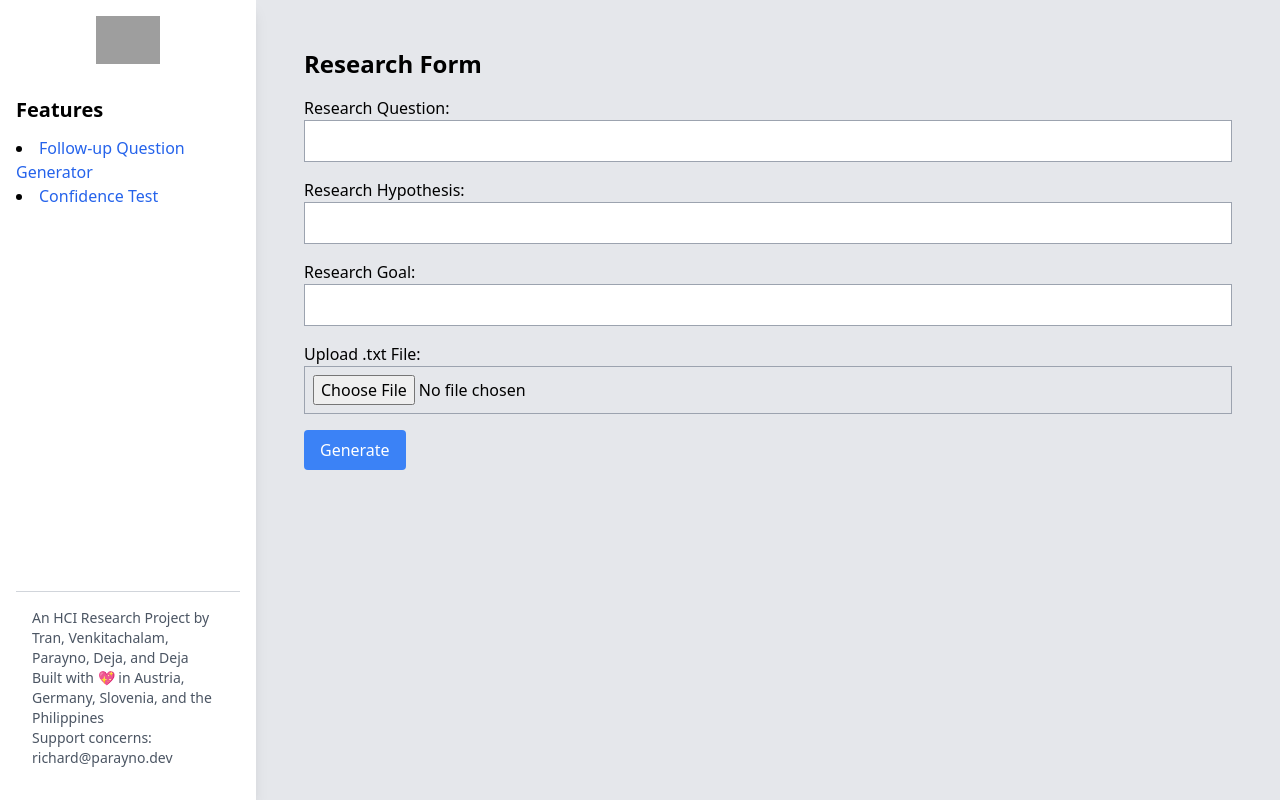
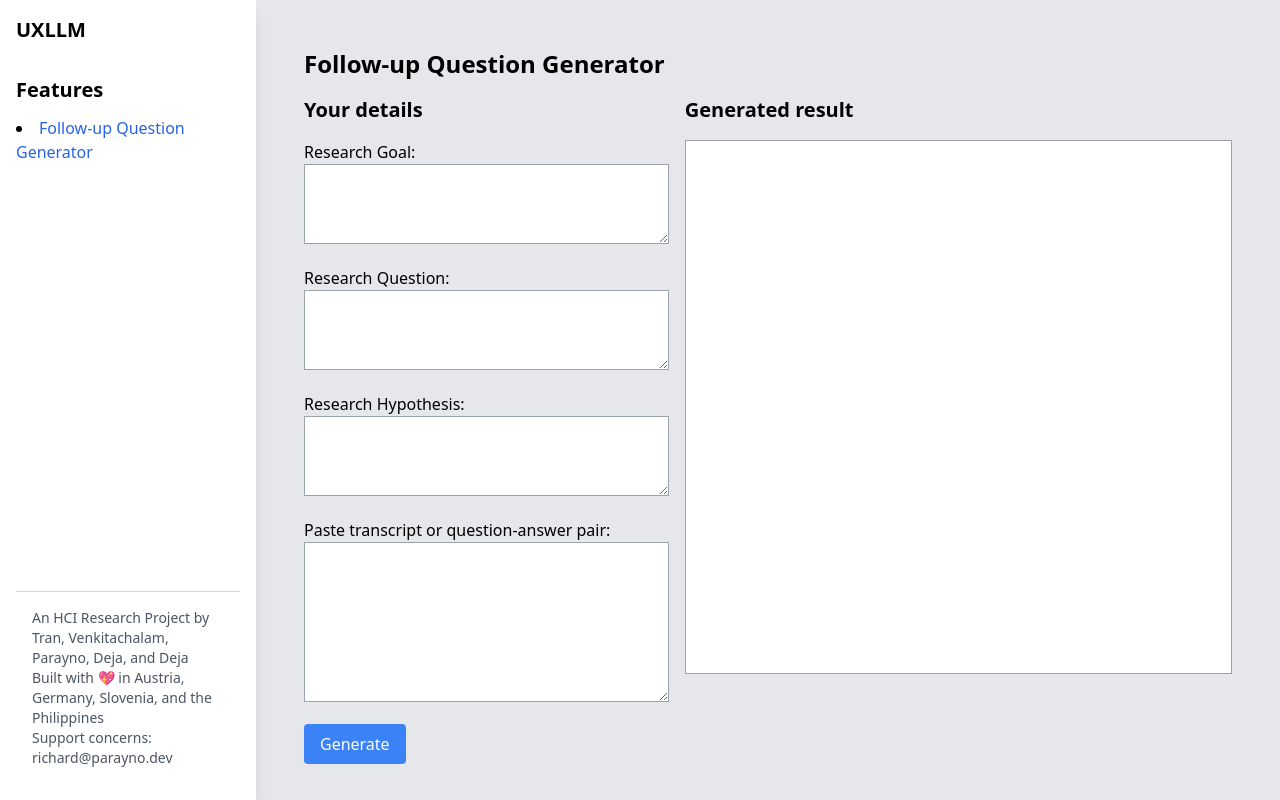
Before and after one commit to richard-parayno/ux-llm, a Flask app: page / in a window 1280 px wide. Run offline with Flask 3, Linux system fonts and the light colour scheme; some libraries are stand-ins or nearby versions; grey boxes are pictures that could not be loaded.

Commit message:
I AM A GOOD PROOMPTER NOW

```diff
--- a/app.py
+++ b/app.py
@@ -1,35 +1,42 @@
-from flask import Flask, render_template, request, redirect, url_for, flash
+from flask import Flask, render_template, request, redirect, url_for, flash, jsonify
 from forms import LLMParamsForm, LLMConfidenceForm
 from poc import llm_process #import llm processing logic
+from llm_logic import oneshot_process
 from confidence_test import ct_process
 import os
+import json
 
 app = Flask(__name__)
 app.config['SECRET_KEY'] = 'YourSecretKey' # Replace with your own secret key
 app.config['UPLOAD_PATH'] = 'uploads'  # directory to save uploaded files
 
 
-@app.route('/', methods=['GET', 'POST'])
+@app.route('/')
 def index():
-    form = LLMParamsForm()
-    result = None #init result var
-    if form.validate_on_submit():
-        # Check if upload path exists, create it if it does not
-        if not os.path.exists(app.config['UPLOAD_PATH']):
-            os.makedirs(app.config['UPLOAD_PATH'])
+    research_question = request.args.get('research_question', default='')
+    research_hypothesis = request.args.get('research_hypothesis', default='')
+    research_goal = request.args.get('research_goal', default='')
+    transcript = request.args.get('transcript', default='')
 
-        file = form.interview_transcripts.data
-        filename = file.filename
-        file.save(os.path.join(app.config['UPLOAD_PATH'], filename))
+    return render_template('index.html', research_question=research_question, research_hypothesis=research_hypothesis, research_goal=research_goal, transcript=transcript)
 
-        # Pass params
-        transcript_path = os.path.join(app.config['UPLOAD_PATH'], filename)
-        result = llm_process(form.goal.data, form.questions.data, form.hypotheses.data, transcript_path)
+@app.route('/oneshot', methods=['POST'])
+def generate():
+    if request.method == 'POST':
+        research_question = request.form.get('research_question')
+        research_goal = request.form.get('research_goal')
+        research_hypothesis = request.form.get('research_hypothesis')
+        transcript = request.form.get('transcript')
 
-        flash('Processing Complete!', 'success')
+        output = oneshot_process(research_question, research_goal, research_hypothesis, transcript)
 
-        #return redirect(url_for('index'))  # or redirect to a success page
-    return render_template('index.html', form=form, result=result)
+        # # Replace newline characters with <br> tag
+        output = output.replace('\n', '<br>')
+
+        flash(output)
+        return redirect(url_for('index'))
+
+    return redirect(url_for('index'))
 
 @app.route('/confidence-test', methods=['GET', 'POST'])
 def confidence_test():
--- a/static/dist/css/style.css
+++ b/static/dist/css/style.css
@@ -555,6 +555,14 @@ video {
   margin-bottom: 2rem;
 }
 
+.mt-4 {
+  margin-top: 1rem;
+}
+
+.mr-4 {
+  margin-right: 1rem;
+}
+
 .block {
   display: block;
 }
@@ -571,6 +579,48 @@ video {
   height: 100vh;
 }
 
+.h-40 {
+  height: 10rem;
+}
+
+.h-full {
+  height: 100%;
+}
+
+.h-20 {
+  height: 5rem;
+}
+
+.h-36 {
+  height: 9rem;
+}
+
+.h-fit {
+  height: -moz-fit-content;
+  height: fit-content;
+}
+
+.max-h-40 {
+  max-height: 10rem;
+}
+
+.max-h-screen {
+  max-height: 100vh;
+}
+
+.max-h-36 {
+  max-height: 9rem;
+}
+
+.max-h-fit {
+  max-height: -moz-fit-content;
+  max-height: fit-content;
+}
+
+.max-h-\[80\%\] {
+  max-height: 80%;
+}
+
 .w-1\/5 {
   width: 20%;
 }
@@ -585,6 +635,22 @@ video {
 
 .w-full {
   width: 100%;
+}
+
+.w-2\/5 {
+  width: 40%;
+}
+
+.w-3\/5 {
+  width: 60%;
+}
+
+.flex-1 {
+  flex: 1 1 0%;
+}
+
+.flex-shrink-0 {
+  flex-shrink: 0;
 }
 
 .flex-grow {
@@ -607,6 +673,30 @@ video {
   --tw-space-y-reverse: 0;
   margin-top: calc(1rem * calc(1 - var(--tw-space-y-reverse)));
   margin-bottom: calc(1rem * var(--tw-space-y-reverse));
+}
+
+.space-x-4 > :not([hidden]) ~ :not([hidden]) {
+  --tw-space-x-reverse: 0;
+  margin-right: calc(1rem * var(--tw-space-x-reverse));
+  margin-left: calc(1rem * calc(1 - var(--tw-space-x-reverse)));
+}
+
+.space-x-6 > :not([hidden]) ~ :not([hidden]) {
+  --tw-space-x-reverse: 0;
+  margin-right: calc(1.5rem * var(--tw-space-x-reverse));
+  margin-left: calc(1.5rem * calc(1 - var(--tw-space-x-reverse)));
+}
+
+.overflow-auto {
+  overflow: auto;
+}
+
+.overflow-hidden {
+  overflow: hidden;
+}
+
+.overflow-y-auto {
+  overflow-y: auto;
 }
 
 .rounded {
--- a/templates/index.html
+++ b/templates/index.html
@@ -5,13 +5,13 @@
     <link rel="stylesheet" href="{{url_for('static',filename='dist/css/style.css')}}">
 </head>
 <body class="bg-gray-200">
-    <div class="flex h-screen">
+    <div class="flex h-screen overflow-hidden">
         <!-- Sidebar -->
-        <div class="w-1/5 bg-white p-4 shadow-lg flex flex-col h-screen">
+        <div class="w-1/5 bg-white p-4 shadow-lg flex flex-col flex-shrink-0 h-full overflow-auto">
             <!-- Logo -->
             <div class="mb-8">
-                <a href="index.html">
-                    <img class="mx-auto h-12 w-auto" src="logo.svg" alt="logo">
+                <a href="index.html" class="text-xl font-bold">
+                    <!-- <img class="mx-auto h-12 w-auto" src="logo.svg" alt="logo"> -->UXLLM
                 </a>
             </div>
             <div class="flex-grow">
@@ -19,7 +19,7 @@
                     <h3 class="font-bold text-xl mb-3">Features</h3>
                     <ul class="list-disc list-inside">
                         <li><a href="#" class="text-blue-600">Follow-up Question Generator</a></li>
-                        <li><a href="#" class="text-blue-600">Confidence Test</a></li>
+                        <!-- <li><a href="#" class="text-blue-600">Confidence Test</a></li> -->
                     </ul>
                 </div>
             </div>
@@ -32,51 +32,92 @@
                 <p class="text-sm text-gray-600">Support concerns: richard@parayno.dev</p>
             </div>
         </div>
-        <div class="w-4/5 p-4">
+
+        <!-- main content -->
+        <div class="flex-1 p-4 w-full h-full overflow-auto">
             <div class="p-8">
-                <h1 class="text-2xl font-bold mb-4">Research Form</h1>
+                <h1 class="text-2xl font-bold mb-4">Follow-up Question Generator</h1>
 
-                <form  method="post" enctype="multipart/form-data" class="space-y-4">
+                <div class="flex">
+                    <!-- left -->
+                    <div class="w-2/5 mr-4">
+                        <h2 class="text-xl font-bold mb-4">Your details</h2>
+                        <form id="researchForm" action="{{ url_for('generate') }}" method="post" enctype="multipart/form-data" class="space-y-4">
+                            <div>
+                                <label class="block">Research Goal:</label>
+                                <textarea name="research_goal" class="border border-gray-400 p-2 w-full h-20 rich-text">{{ research_goal|default('') }}</textarea>
+                            </div>
+
                             <div>
                                 <label class="block">Research Question:</label>
-                        <input type="text" name="research_question" class="border border-gray-400 p-2 w-full">
+                                <textarea name="research_question" class="border border-gray-400 p-2 w-full h-20 rich-text">{{ research_question|default('') }}</textarea>
                             </div>
 
                             <div>
                                 <label class="block">Research Hypothesis:</label>
-                        <input type="text" name="research_hypothesis" class="border border-gray-400 p-2 w-full">
+                                <textarea name="research_hypothesis" class="border border-gray-400 p-2 w-full h-20 rich-text">{{ research_hypothesis|default('') }}</textarea>
                             </div>
 
                             <div>
-                        <label class="block">Research Goal:</label>
-                        <input type="text" name="research_goal" class="border border-gray-400 p-2 w-full">
-                    </div>
-
-                    <div>
-                        <label class="block">Upload .txt File:</label>
-                        <input type="file" name="uploaded_file" accept=".txt" class="border border-gray-400 p-2 w-full">
+                                <label class="block">Paste transcript or question-answer pair:</label>
+                                <textarea name="transcript" class="border border-gray-400 p-2 w-full h-40 rich-text">{{ transcript|default('') }}</textarea>
                             </div>
 
                             <div>
                                 <button type="submit" class="bg-blue-500 text-white py-2 px-4 rounded">Generate</button>
                             </div>
                         </form>
-
-                <!-- display result -->
-                {% with messages = get_flashed_messages(with_categories=true) %}
+                    </div>
+                    <!-- right -->
+                    <div class="w-3/5">
+                        <h2 class="text-xl font-bold mb-4">Generated result</h2>
+                        <!-- Area to display the flashed message (output) -->
+                        <div class="mt-4 p-4 bg-white border border-gray-400 h-full max-h-[80%] overflow-y-auto">
+                            {% with messages = get_flashed_messages() %}
                                 {% if messages %}
-                        {% for category, message in messages %}
-                        <div class="alert alert-{{ category }}">
-                            {{ message }}
-                        </div>
+                                    {% for message in messages %}
+                                        {{ message|safe }}
                                     {% endfor %}
                                 {% endif %}
                             {% endwith %}
+                        </div>
+                    </div>
+                </div>
 
-                {% if result %}
-                    <h2>Result:</h2>
-                    <p>{{ result }}</p>
-                {% endif %}
+
+
+                <!-- JavaScript to save form data to local storage and load it on page load -->
+                <script>
+                    const researchForm = document.getElementById('researchForm');
+                    const formInputs = researchForm.querySelectorAll('input[type="text"], textarea');
+
+                    // Save form data to local storage on form submission
+                    researchForm.addEventListener('submit', function(event) {
+                        event.preventDefault();
+                        const formData = new FormData(researchForm);
+                        for (const input of formInputs) {
+                            localStorage.setItem(input.name, input.value);
+                        }
+                        researchForm.submit();
+                    });
+
+                    // Load form data from local storage on page load
+                    window.addEventListener('load', function() {
+                        for (const input of formInputs) {
+                            const value = localStorage.getItem(input.name);
+                            if (value !== null) {
+                                input.value = value;
+                            }
+                        }
+                    });
+
+                    // Clear local storage when the form is reset
+                    researchForm.addEventListener('reset', function() {
+                        for (const input of formInputs) {
+                            localStorage.removeItem(input.name);
+                        }
+                    });
+                </script>
             </div>
         </div>
     </div>
```
Also changed, not shown: llm_logic.py (added, +132 -0 lines), poc-2.py (deleted, +0 -88 lines), 4 other files. Lines whose indentation alone changed are shown as unchanged.
